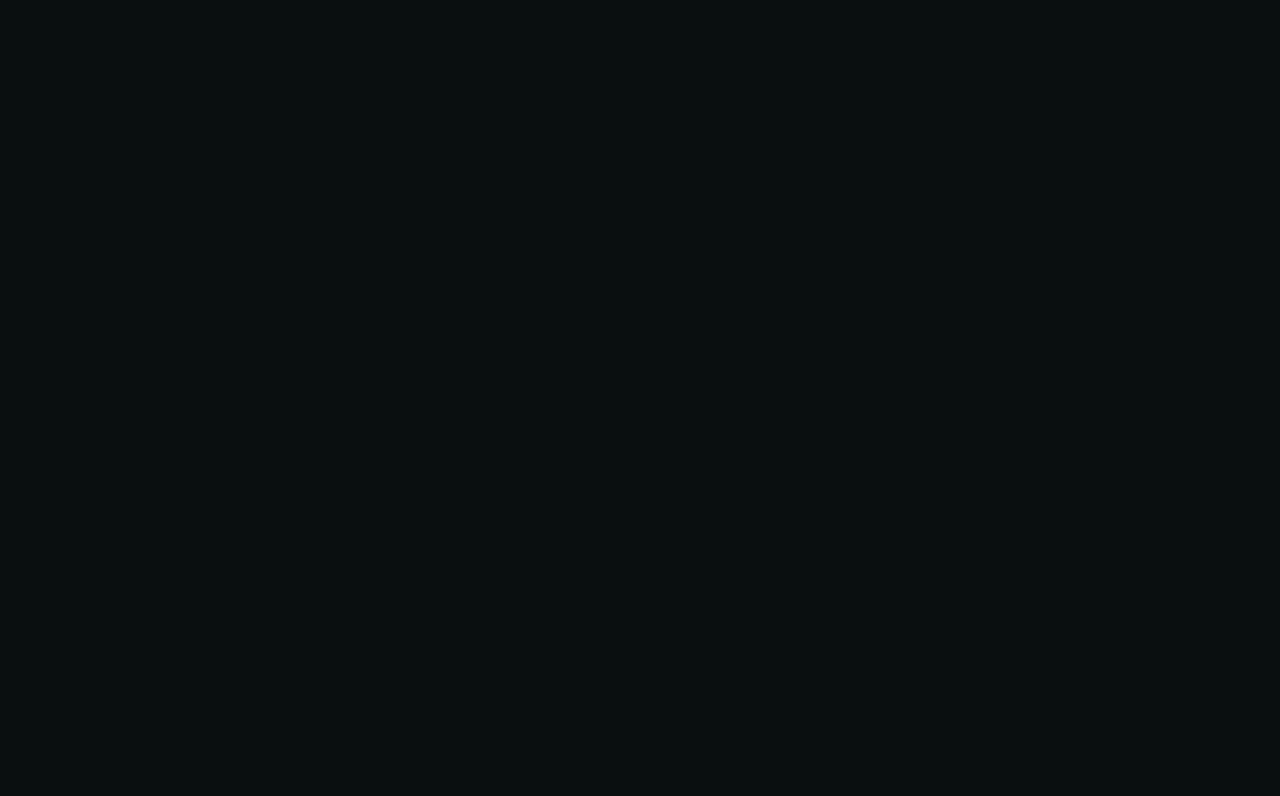
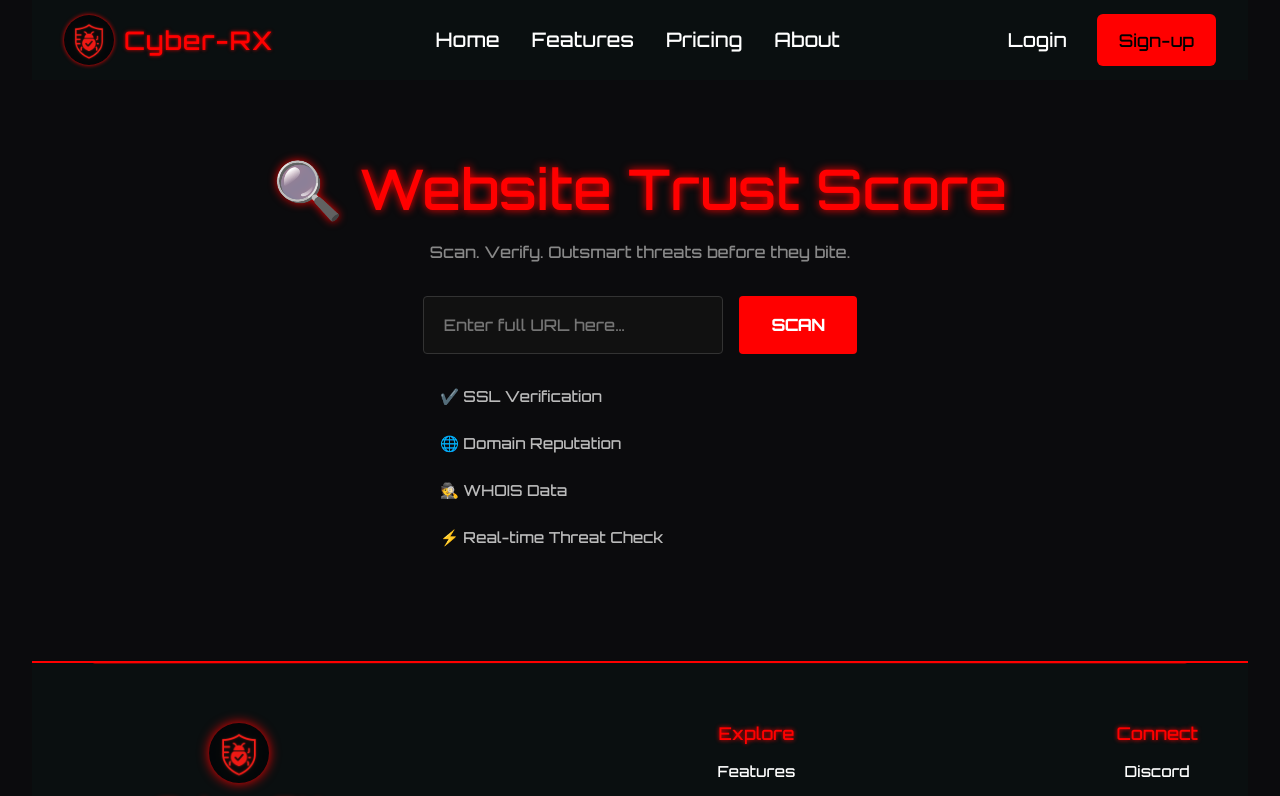
Before and after one commit to Yash40222/CyberRX, a React (Create React App) app: page /TrustScoreChecker in a window 1280 px wide. Before the commit this address had no page. Shown: the top 796 px of the page. Built offline with nearby package versions, Linux system fonts and the light colour scheme.

Commit message:
Website trust score checer added

```diff
--- a/src/App.js
+++ b/src/App.js
@@ -13,6 +13,7 @@ import ComingSoon from './Components/ComingSoon';
 import { BrowserRouter, Routes, Route } from 'react-router-dom';
 import Layout from './Components/Layout';
 import EmailDetector from './Components/EmailDetector';
+import TrustScoreChecker from './Components/TrustScoreChecker';
 
 function App() {
   useEffect(() => {
@@ -51,6 +52,7 @@ function App() {
               {/* About page also inside layout */}
               <Route path="about" element={<About />} />
               <Route path="EmailDetector" element={<EmailDetector />} />
+              <Route path="TrustScoreChecker" element={<TrustScoreChecker />} />
                {/* Coming Soon Pages */}
                <Route path="pricing" element={<ComingSoon title="Pricing – Coming Soon!" />} />
   <Route path="features" element={<ComingSoon title="Features – Coming Soon!" />} />
--- /dev/null
+++ b/src/Components/TrustScoreChecker.css
@@ -0,0 +1,174 @@
+body {
+  background-color: #0b0b0d;
+  font-family: 'Orbitron', monospace;
+  color: #eee;
+  text-align: center;
+  padding: 0 2rem;
+}
+
+.trust-score-container {
+  max-width: 1000px;
+  margin: 0 auto;
+  padding: 75px 1rem 4rem;
+}
+
+/* === HEADINGS === */
+.main-title {
+  font-size: 3.5rem;
+  color: #ff0000;
+  text-shadow: 0 0 8px #ff0000;
+  margin: 0 0 0.5rem 0;
+}
+
+.subtitle {
+  color: #888;
+  padding-top: 10px;
+  margin-bottom: 2rem;
+  font-size: 1rem;
+}
+
+/* === FORM === */
+.url-form {
+  display: flex;
+  justify-content: center;
+  flex-wrap: wrap;
+  gap: 1rem;
+  margin-bottom: 2rem;
+}
+
+.url-form input {
+  width: 300px;
+  max-width: 90%;
+  padding: 1rem 1.2rem;
+  background: #111;
+  border: 1px solid #333;
+  color: #eee;
+  font-size: 1rem;
+  border-radius: 4px;
+  transition: border 0.3s, box-shadow 0.3s;
+}
+
+.url-form input:focus {
+  border: 1px solid #ff0000;
+  box-shadow: 0 0 8px #ff0000;
+  outline: none;
+}
+
+.url-form button {
+  padding: 1rem 2rem;
+  background: #ff0000;
+  border: none;
+  color: #fff;
+  font-weight: bold;
+  text-transform: uppercase;
+  cursor: pointer;
+  border-radius: 4px;
+  transition: background 0.3s, box-shadow 0.3s;
+}
+
+.url-form button:hover {
+  background: #ff1a1a;
+  box-shadow: 0 0 10px #ff0000;
+}
+
+.url-form button:disabled {
+  opacity: 0.6;
+  cursor: not-allowed;
+}
+
+/* === FEATURES === */
+.features-list {
+  margin: 2rem auto;
+  font-size: 0.95rem;
+  color: #bbb;
+  display: flex;
+  flex-direction: column;
+  gap: 0.5rem;
+  text-align: left;
+  max-width: 400px;
+}
+
+/* === RESULT === */
+.result-card {
+  margin-top: 2rem;
+  padding: 2rem;
+  border-radius: 8px;
+  text-align: center;
+  max-width: 600px;
+  margin-left: auto;
+  margin-right: auto;
+  background: #111;
+}
+
+.result-card .score {
+  font-size: 3.5rem;
+  margin-bottom: 1rem;
+}
+
+.result-card .status {
+  font-size: 1.1rem;
+  margin-bottom: 1rem;
+}
+
+.result-card.danger {
+  border: 1px solid #ff0000;
+  box-shadow: 0 0 15px #ff0000;
+  color: #ff4d4d;
+}
+
+.result-card.warning {
+  border: 1px solid #ffcc00;
+  box-shadow: 0 0 15px #ffcc00;
+  color: #ffcc00;
+}
+
+.result-card.safe {
+  border: 1px solid #00ff66;
+  box-shadow: 0 0 15px #00ff66;
+  color: #00ff66;
+}
+
+/* === DETAILS === */
+.details-btn {
+  margin-top: 1rem;
+  background: none;
+  border: 1px solid #555;
+  color: #aaa;
+  padding: 0.5rem 1rem;
+  cursor: pointer;
+  border-radius: 4px;
+  transition: 0.3s;
+}
+
+.details-btn:hover {
+  border-color: #fff;
+  color: #fff;
+}
+
+.details-box {
+  background: #0b0b0d;
+  color: #0f0;
+  text-align: left;
+  margin-top: 1rem;
+  padding: 1rem;
+  border-radius: 4px;
+  font-size: 0.8rem;
+  overflow-x: auto;
+}
+
+.next-step {
+  margin-top: 1rem;
+  font-size: 0.9rem;
+  color: #aaa;
+}
+
+/* === ERROR === */
+.error-box {
+  color: #ff4d4d;
+  background: #220000;
+  padding: 1rem;
+  border: 1px solid #ff0000;
+  border-radius: 4px;
+  max-width: 500px;
+  margin: 1rem auto;
+}
--- /dev/null
+++ b/src/Components/TrustScoreChecker.js
@@ -0,0 +1,133 @@
+import React, { useState } from "react";
+import "./TrustScoreChecker.css";
+
+export default function TrustScoreChecker() {
+  const [url, setUrl] = useState("");
+  const [score, setScore] = useState(null);
+  const [detailsVisible, setDetailsVisible] = useState(false);
+  const [details, setDetails] = useState(null);
+  const [loading, setLoading] = useState(false);
+  const [error, setError] = useState("");
+
+  const handleSubmit = async (e) => {
+    e.preventDefault();
+    setLoading(true);
+    setError("");
+    setScore(null);
+    setDetails(null);
+    setDetailsVisible(false);
+
+    try {
+      const response = await fetch("http://localhost:5000/api/check-score", {
+        method: "POST",
+        headers: {
+          "Content-Type": "application/json",
+        },
+        body: JSON.stringify({ url }),
+      });
+
+      if (!response.ok) {
+        const errorData = await response.json();
+        throw new Error(errorData.error || "Unknown server error");
+      }
+
+      const data = await response.json();
+
+      setScore(data.final_score);
+      setDetails({
+        vt: data.vt_result,
+        ssl: data.ssl_result,
+        whois: data.whois_result,
+      });
+
+    } catch (err) {
+      console.error(err);
+      setError(err.message || "Something went wrong. Please try again.");
+    } finally {
+      setLoading(false);
+    }
+  };
+
+  const getStatus = () => {
+    if (score < 50) return "🚩 Suspicious Website — Proceed With Extreme Caution!";
+    if (score < 70) return "⚠️ Probably Safe — But Stay Alert.";
+    return "✅ Safe — Trustworthy & Secure.";
+  };
+
+  const getColorClass = () => {
+    if (score < 50) return "danger";
+    if (score < 70) return "warning";
+    return "safe";
+  };
+
+  return (
+    <main className="trust-score-container">
+      <h1 className="main-title">🔍 Website Trust Score</h1>
+      <p className="subtitle">Scan. Verify. Outsmart threats before they bite.</p>
+
+      <div className="url-form-container">
+        <form onSubmit={handleSubmit} className="url-form">
+          <input
+            type="text"
+            placeholder="Enter full URL here…"
+            value={url}
+            onChange={(e) => setUrl(e.target.value)}
+            required
+          />
+          <button type="submit" disabled={loading}>
+            {loading ? (
+              <>
+                Scanning... <span className="loader"></span>
+              </>
+            ) : (
+              "Scan"
+            )}
+          </button>
+        </form>
+      </div>
+
+      {error && (
+        <div className="error-box">
+          ❌ {error}
+        </div>
+      )}
+
+      <div className="features-list">
+        <p>✔️ SSL Verification</p>
+        <p>🌐 Domain Reputation</p>
+        <p>🕵️ WHOIS Data</p>
+        <p>⚡ Real-time Threat Check</p>
+      </div>
+
+      {score !== null && (
+        <div className={`result-card ${getColorClass()}`}>
+          <h2 className="score">{score}/100</h2>
+          <p className="status">{getStatus()}</p>
+
+          <button
+            onClick={() => setDetailsVisible(!detailsVisible)}
+            className="details-btn"
+          >
+            {detailsVisible ? "Hide Technical Details" : "Show Technical Details"}
+          </button>
+
+          {detailsVisible && (
+            <pre className="details-box">
+              {JSON.stringify(details, null, 2)}
+            </pre>
+          )}
+
+          <p className="next-step">
+            {score < 50
+              ? "🔒 Consider blocking this site in your security tools or router."
+              : score < 70
+              ? "🔍 Stay cautious. Don't trust shady emails blindly."
+              : "🎉 No obvious red flags. Still, always double-check before sharing sensitive data."}
+          </p>
+        </div>
+      )}
+
+
+    </main>
+  );
+}
--- a/src/Components/tools.js
+++ b/src/Components/tools.js
@@ -32,7 +32,7 @@ function ToolsShowcase() {
       title: "Website Trust Score",
       desc: "Analyze site reputation and SSL/WHOIS for safety score.",
       icon: "✅",
-      link: "/trust-score",
+      link: "/TrustScoreChecker",
     },
   ];
 
```
Also changed, not shown: src/Components/about.css (line endings or trailing spaces).
